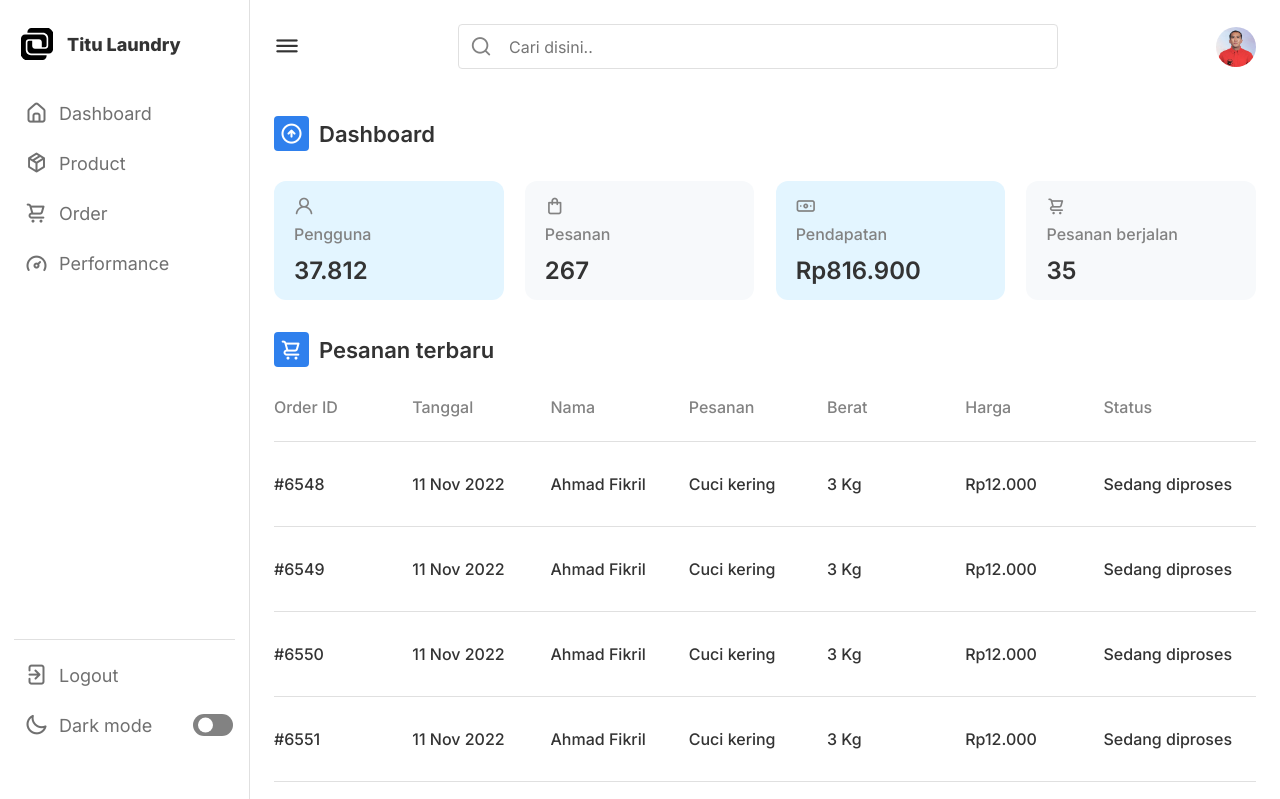
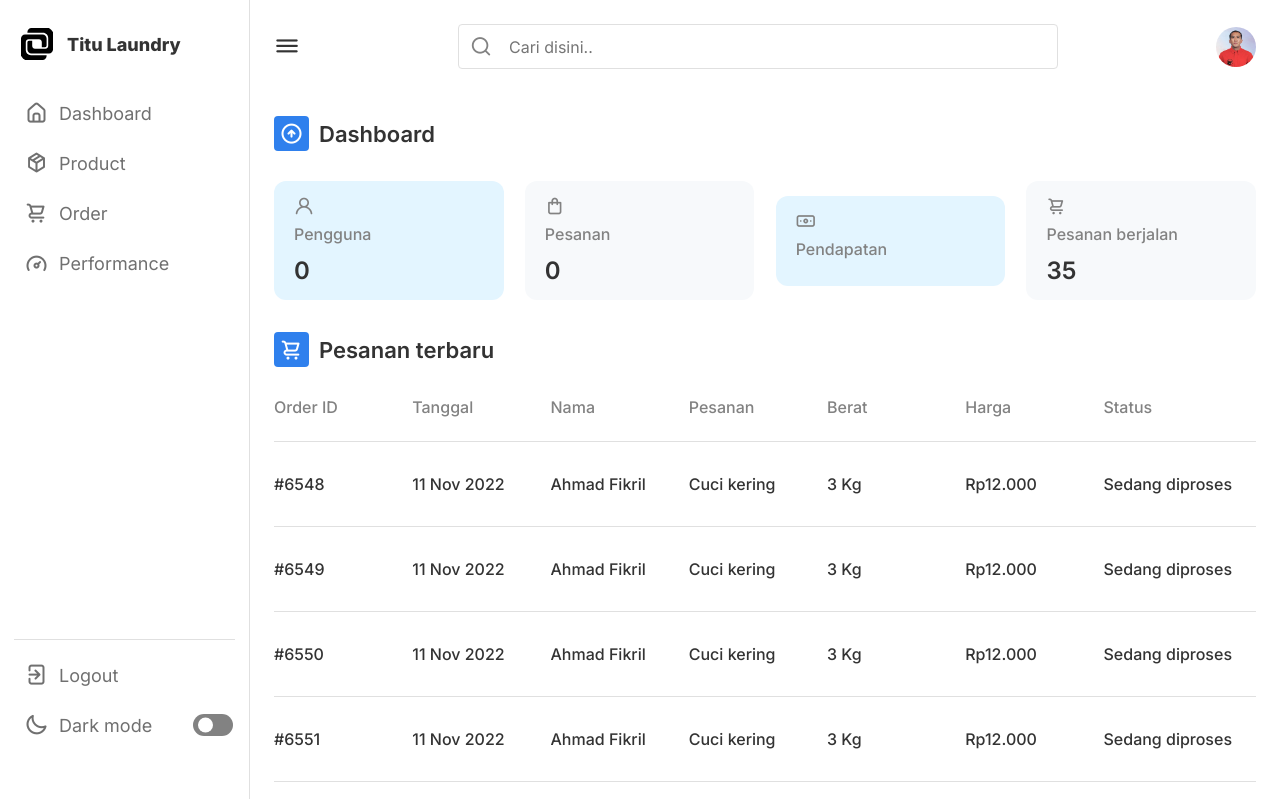
Before and after one commit to fikrilal/Titu-Laundry-Admin-Website, a PHP site: page / in a window 1280 px wide. Shown: the top 799 px of the page. Run offline with PHP 8.4, Linux system fonts and the light colour scheme; data that the repository does not hold is empty.

Commit message:
Update index.php

```diff
--- a/index.php
+++ b/index.php
@@ -95,21 +95,21 @@
                     $jmlpesanan = $row2['COUNT(id_pesanan)'];
                     ?>
 
-                <div class="boxes">
+<div class="boxes">
                     <div class="box box1">
                         <i class="uil uil-user"></i>
                         <span class="text">Pengguna</span>
-                        <span class="number">37.812</span>
+                        <span class="number"><?php echo $jmlpengguna?></span>
                     </div>
                     <div class="box box2">
                         <i class="uil uil-shopping-bag"></i>
                         <span class="text">Pesanan</span>
-                        <span class="number">267</span>
+                        <span class="number"><?php echo $jmlpesanan?></span>
                     </div>
                     <div class="box box3">
                         <i class="uil uil-money-bill"></i>
                         <span class="text">Pendapatan</span>
-                        <span class="number">Rp816.900</span>
+                        <span class="number"><?php echo $jmlharga?></span>
                     </div>
                     <div class="box box4">
                         <i class="uil uil-shopping-cart"></i>
```
